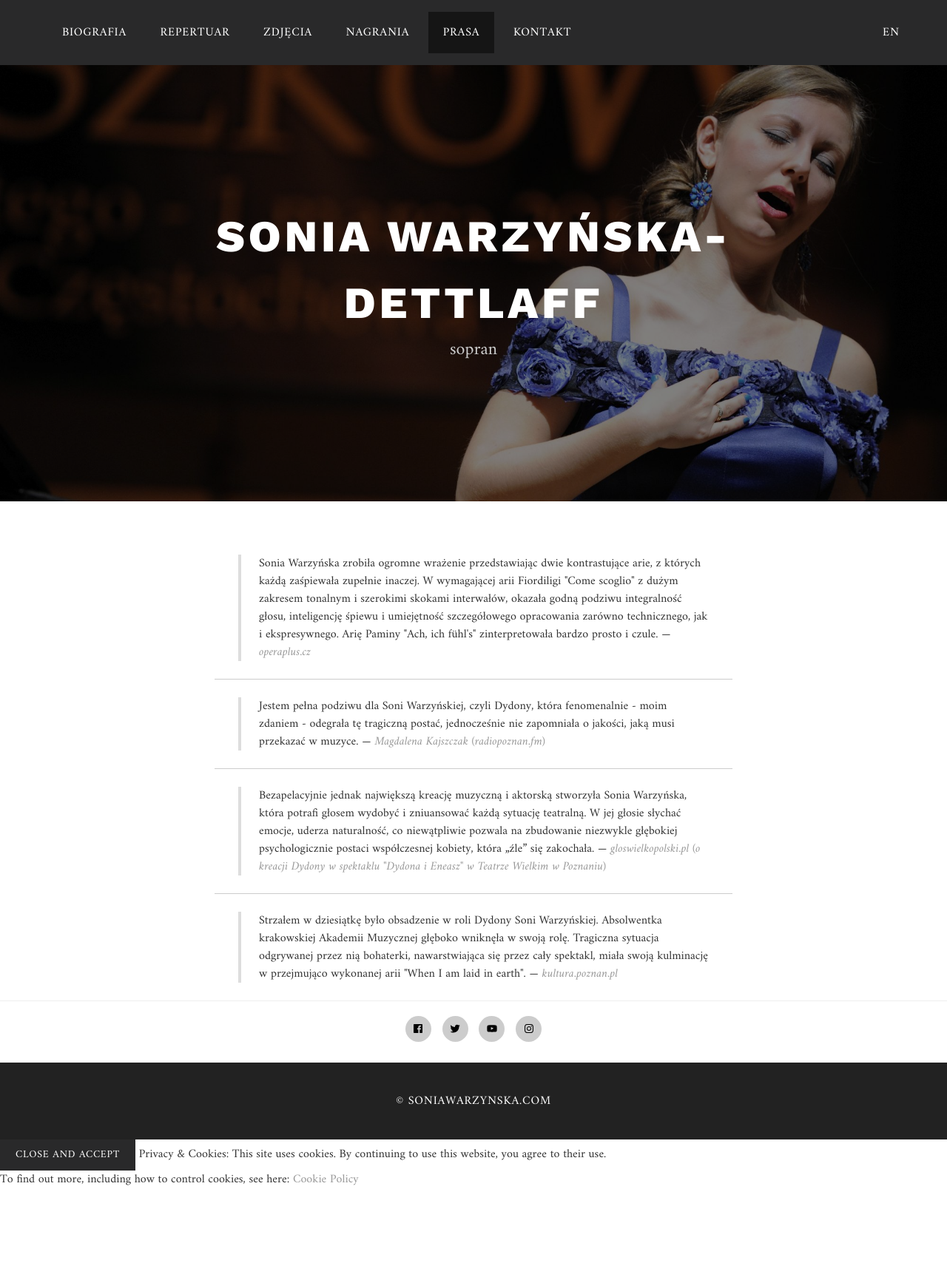
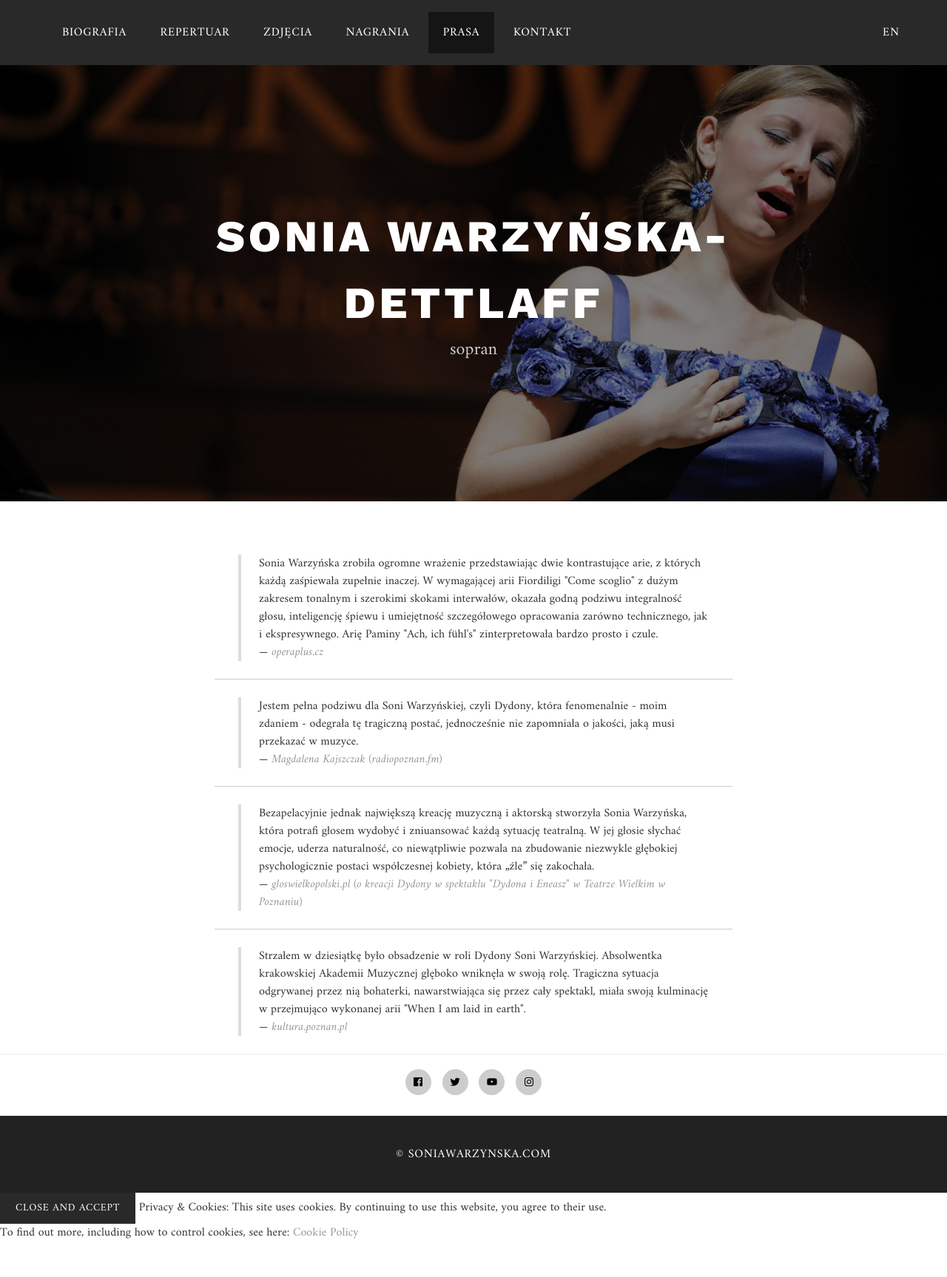
Before and after one commit to lukaszkomar/nowa.soniawarzynska.com, a Jekyll site: the page built from prasa.html, in a window 1280 px wide. Shown: the whole page at 74% size. Built offline with Jekyll 4.4.1, drawn with Linux system fonts in a browser that asks for light colours; before the commit the page ends 1655 px from its top, so only the background shows below that.

Commit message:
press pl br

```diff
--- a/prasa.html
+++ b/prasa.html
@@ -7,7 +7,7 @@ priority: 0.8
 <blockquote>
   <p>
     Sonia Warzyńska zrobiła ogromne wrażenie przedstawiając dwie kontrastujące arie, z których każdą zaśpiewała zupełnie inaczej. W wymagającej arii Fiordiligi "Come scoglio" z dużym zakresem tonalnym i szerokimi skokami interwałów, okazała godną podziwu integralność głosu, inteligencję śpiewu i umiejętność szczegółowego opracowania zarówno technicznego, jak i ekspresywnego. Arię Paminy "Ach, ich fühl's" zinterpretowała bardzo prosto i czule.
-    <cite>— <a href="https://operaplus.cz/">operaplus.cz</a></cite>
+    <br/><cite>— <a href="https://operaplus.cz/">operaplus.cz</a></cite>
   </p>
 </blockquote>
 
@@ -16,7 +16,7 @@ priority: 0.8
 <blockquote>
   <p>
     Jestem pełna podziwu dla Soni Warzyńskiej, czyli Dydony, która fenomenalnie - moim zdaniem - odegrała tę tragiczną postać, jednocześnie nie zapomniała o jakości, jaką musi przekazać w muzyce.
-    <cite>— <a href="https://radiopoznan.fm/">Magdalena Kajszczak (radiopoznan.fm)</a></cite>
+    <br/><cite>— <a href="https://radiopoznan.fm/">Magdalena Kajszczak (radiopoznan.fm)</a></cite>
   </p>
 </blockquote>
 
@@ -25,7 +25,7 @@ priority: 0.8
 <blockquote>
   <p>
     Bezapelacyjnie jednak największą kreację muzyczną i aktorską stworzyła Sonia Warzyńska, która potrafi głosem wydobyć i zniuansować każdą sytuację teatralną. W jej głosie słychać emocje, uderza naturalność, co niewątpliwie pozwala na zbudowanie niezwykle głębokiej psychologicznie postaci współczesnej kobiety, która „źle” się zakochała.
-    <cite>— <a href="https://gloswielkopolski.pl/">gloswielkopolski.pl (o kreacji Dydony w spektaklu "Dydona i Eneasz" w Teatrze Wielkim w Poznaniu)</a></cite>
+    <br/><cite>— <a href="https://gloswielkopolski.pl/">gloswielkopolski.pl (o kreacji Dydony w spektaklu "Dydona i Eneasz" w Teatrze Wielkim w Poznaniu)</a></cite>
   </p>
 </blockquote>
 
@@ -34,6 +34,6 @@ priority: 0.8
 <blockquote>
   <p>
     Strzałem w dziesiątkę było obsadzenie w roli Dydony Soni Warzyńskiej. Absolwentka krakowskiej Akademii Muzycznej głęboko wniknęła w swoją rolę. Tragiczna sytuacja odgrywanej przez nią bohaterki, nawarstwiająca się przez cały spektakl, miała swoją kulminację w przejmująco wykonanej arii "When I am laid in earth".
-    <cite>— <a href="https://kultura.poznan.pl/">kultura.poznan.pl</a></cite>
+    <br/><cite>— <a href="https://kultura.poznan.pl/">kultura.poznan.pl</a></cite>
   </p>
 </blockquote>
```
